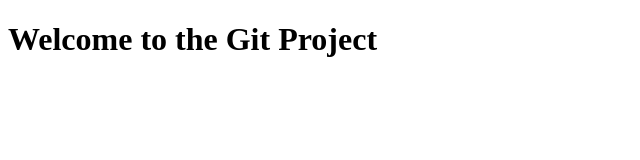
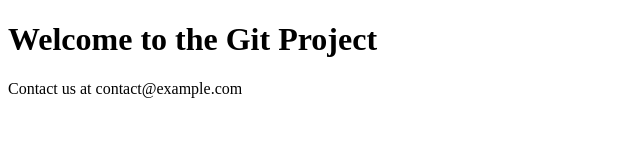
Before and after one commit to ultracloud5652/git-collaboration-project, a plain HTML site: page index.html in a window 1280 px wide. Shown: the whole page, without its empty margins (0-640 px from the left). Drawn offline with Linux system fonts and the light colour scheme.

Commit message:
Added footer contact information

```diff
--- a/index.html
+++ b/index.html
@@ -7,3 +7,7 @@
     <h1>Welcome to the Git Project</h1>
 </body>
 </html>
+
+<footer>
+    <p>Contact us at contact@example.com</p>
+</footer>
```
